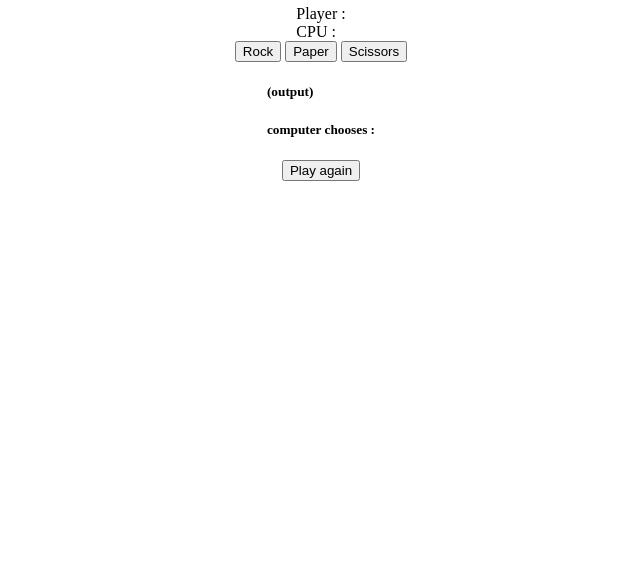
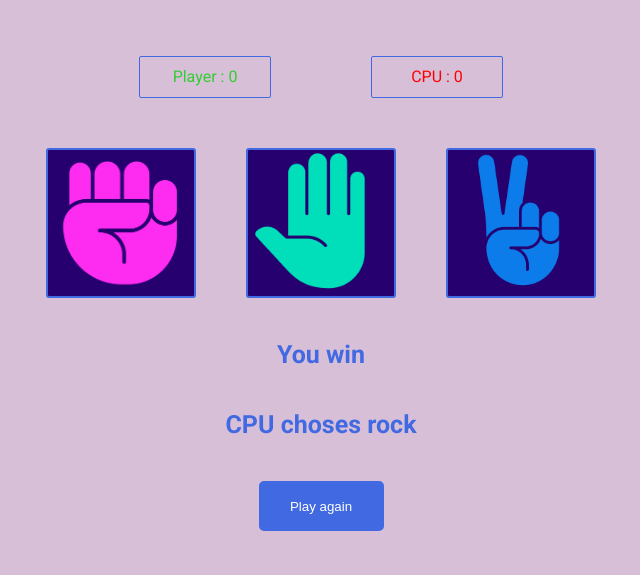
Before and after one commit to Umran04/rock-paper-scissors, a plain HTML site: page index.html in a window 1280 px wide. Shown: the part 225-800 px from the top of the page, without its empty margins (319-959 px from the left). Drawn offline with Linux system fonts and the light colour scheme.

Commit message:
I think all the styling is done, now time to work on the logic (maybe add a timer at the end)

```diff
--- a/index.html
+++ b/index.html
@@ -3,6 +3,9 @@
 <head>
     <meta charset="UTF-8">
     <meta name="viewport" content="width=device-width, initial-scale=1.0">
+    <link rel="preconnect" href="https://fonts.googleapis.com">
+<link rel="preconnect" href="https://fonts.gstatic.com" crossorigin>
+<link href="https://fonts.googleapis.com/css2?family=Roboto:ital,wght@0,100..900;1,100..900&display=swap" rel="stylesheet">
     <link rel="stylesheet" href="styles.css">
     <title>Document</title>
 
@@ -13,24 +16,24 @@
         <h1>Rock Paper Scissors</h1>
 
         <div class="scores">
-            <div class="player-score" id="player-score"> hard code </div>
+            <div class="player-score" id="player-score"> </div>
             <div class="CPU-score" id="CPU-score"> </div>
         </div>
 
         <div class="choices">
 
-            <button class="human-choice"> Rock </button>
-            <button class="human-choice"> Paper </button>
-            <button class="human-choice"> Scissors </button>
+            <button class="human-choice-rock" id="human-choice-rock"> </button>
+            <button class="human-choice-paper" id="human-choice-paper">  </button>
+            <button class="human-choice-scissors" id="human-choice-scissors"> </button>
 
         </div>
 
         <div class="results">
-            <h5 class="output">(output)</h5>
-            <h5 class="computer-choice">computer chooses : </h5>
+            <h5 class="output" id="output"></h5>
+            <h5 class="computer-choice" id="computer-choice"> </h5>
         </div>
 
-        <button>Play again</button>
+        <button class="PA-btn" id="PA-btn">Play again</button>
     </div>
 
 
--- a/index.js
+++ b/index.js
@@ -1,4 +1,9 @@
+let playerScore = 0;
+let cpuScore = 0;
+let cpuChoice = ['rock','paper','scissors']
+let output = ['You win', 'CPU wins', "It's a tie"]
 
-
-let playerScore = document.getElementById("player-score").innerText = "Player : "
-let cpuScore = document.getElementById("CPU-score").innerText = "CPU : "
+document.getElementById("player-score").innerText = "Player : " + playerScore;
+document.getElementById("CPU-score").innerText = "CPU : " + cpuScore;
+document.getElementById("output").innerText = output[0]
+document.getElementById("computer-choice").innerText = "CPU choses " + cpuChoice[0]
--- a/styles.css
+++ b/styles.css
@@ -1,3 +1,9 @@
+body{
+    background-color: thistle;
+    font-family: 'Roboto';
+    text-align: center;
+}
+
 .container{
     display: flex;
     flex-direction: column;
@@ -5,4 +11,102 @@
     justify-content: center;
     margin-top: 150px;
 
+
 }
+
+h1{
+    color: royalblue;
+}
+
+.scores{
+    display: flex;
+    gap: 100px;
+    margin: 50px 0px;
+
+}
+
+.player-score, .CPU-score{
+    border: 0.5px solid royalblue;
+    width: 100px;
+    height: 20px;
+    border-radius: 2px;
+    padding: 10px 15px;
+}
+
+.player-score{
+    color: limegreen;
+}
+
+.CPU-score{
+    color: red;
+}
+
+/* ------------------- */
+
+.choices{
+    display: flex;
+    gap: 50px;
+
+}
+
+.human-choice-rock, .human-choice-paper, .human-choice-scissors{
+    border: solid 2px royalblue;
+    border-radius: 3px;
+    background-size: cover;
+    background-position: center;
+    width: 150px;
+    height: 150px;
+
+}
+
+.human-choice-rock:hover, .human-choice-paper:hover, .human-choice-scissors:hover{
+    opacity: 75%;
+    cursor: pointer;
+
+}
+
+.human-choice-paper:active, .human-choice-rock:active, .human-choice-scissors:active{
+    opacity: 50%;
+}
+
+.human-choice-rock{
+    background-image: url(/assets/rock.png);
+}
+
+.human-choice-paper{
+    background-image: url(/assets/paper.png);
+}
+
+.human-choice-scissors{
+    background-image: url(/assets/scissors.png);
+}
+
+/* ------------------ */
+
+.results{}
+
+.output, .computer-choice{
+    font-size: 25px;
+    color: royalblue;
+}
+
+/* --------- */
+.PA-btn{
+    background-color: royalblue;
+    border: none;
+    width: 125px;
+    height: 50px;
+    border-radius: 5px;
+    padding: 10px 25px;
+    color: white;
+
+}
+
+.PA-btn:hover{
+    opacity: 75%;
+    cursor: pointer;
+}
+
+.PA-btn:active{
+    opacity: 50%;
+}
```
